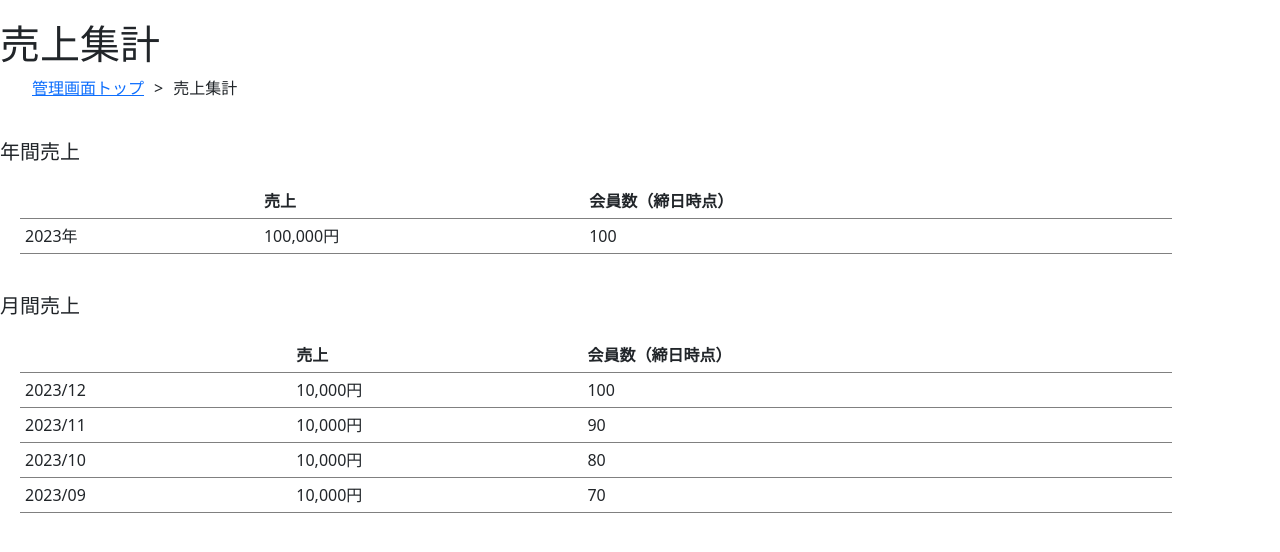
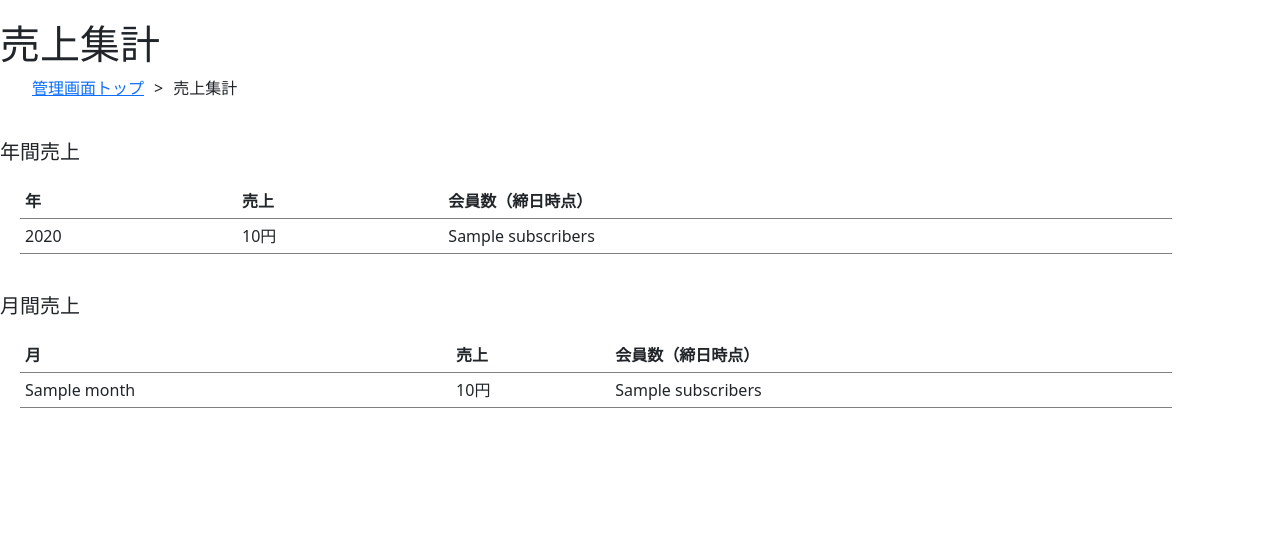
Before and after one commit to ayaconsa/django-tabelog-kadai, a Django app: template NagoyameshiApp/templates/NagoyameshiApp/admin2/sales.html in a window 1280 px wide. Shown: the part 40-592 px from the top of the page. Run offline with Django 3.2, Linux system fonts and the light colour scheme; the template is opened without the code that fills it: most values are stand-ins (such as "Sample title", 1, 10 or a date in 2020); some libraries are stand-ins or nearby versions.

Commit message:
売り上げ集計機能。DBを作り直そうとして、mariaDBの接続がうまくいかなくなった

```diff
--- a/NagoyameshiApp/templates/NagoyameshiApp/admin2/sales.html
+++ b/NagoyameshiApp/templates/NagoyameshiApp/admin2/sales.html
@@ -1,10 +1,7 @@
-<!-- base.htmlを継承する -->
 {% extends 'NagoyameshiApp/admin2/admin2_base.html' %}
 
-<!-- ページタイトル -->
 {% block title %}nagoyameshi管理画面{% endblock %}
 
-<!-- コンテンツ本体 -->
 {% block content %}
 {% load static %}
 
@@ -23,50 +20,35 @@
 <!-- 年間売上の表 -->
 <table class="admin_table_list">
     <tr>
-		<th></th>
+        <th>年</th>
         <th>売上</th>
         <th>会員数（締日時点）</th>
     </tr>
+    {% for data in yearly_revenue_data %}
     <tr>
-		<td>2023年</td>
-		<td>100,000円</td>
-		<td>100</td>
+        <td>{{ data.year }}</td>
+        <td>{{ data.revenue|floatformat:0 }}円</td>
+        <td>{{ data.subscribers }}</td>
     </tr>
+    {% endfor %}
 </table>
-
-
 
 <h2>月間売上</h2>
 
 <!-- 月間売上の表 -->
 <table class="admin_table_list">
     <tr>
-		<th></th>
+        <th>月</th>
         <th>売上</th>
         <th>会員数（締日時点）</th>
     </tr>
+    {% for data in monthly_revenue_data %}
     <tr>
-		<td>2023/12</td>
-		<td>10,000円</td>
-		<td>100</td>
+        <td>{{ data.month }}</td>
+        <td>{{ data.revenue|floatformat:0 }}円</td>
+        <td>{{ data.subscribers }}</td>
     </tr>
-	<tr>
-		<td>2023/11</td>
-		<td>10,000円</td>
-		<td>90</td>
-	</tr>
-	<tr>
-		<td>2023/10</td>
-		<td>10,000円</td>
-		<td>80</td>
-	</tr>
-	<tr>
-		<td>2023/09</td>
-		<td>10,000円</td>
-		<td>70</td>
-	</tr>
+    {% endfor %}
 </table>
 
-
-
 {% endblock content %}
--- a/NagoyameshiApp/templates/NagoyameshiApp/user/account_delete.html
+++ b/NagoyameshiApp/templates/NagoyameshiApp/user/account_delete.html
@@ -21,10 +21,10 @@
     </nav>
 
     <!-- タイトル -->
-    <h1 class="mb-4 text-center">退会確認</h1>
+    <h1 class="mb-4 text-center">退会手続き</h1>
 
     <div class="container text-center">
-      <p>本当に退会しますか？</p>
+      <p>退会すると、店舗レビューが閲覧できなくなります。本当に退会しますか？</p>
     </div>
 
 		<!-- 退会確認フォーム -->
```
Also changed, not shown: NagoyameshiApp/management/commands/dummy_user.py (+23 -13 lines), NagoyameshiApp/models/custom_user.py (+2 -12 lines), NagoyameshiApp/views/admin2/admin2_sales.py (+73 -1 lines), NagoyameshiApp/views/user/account_delete.py (+6 -1 lines). Lines whose indentation alone changed are shown as unchanged.
